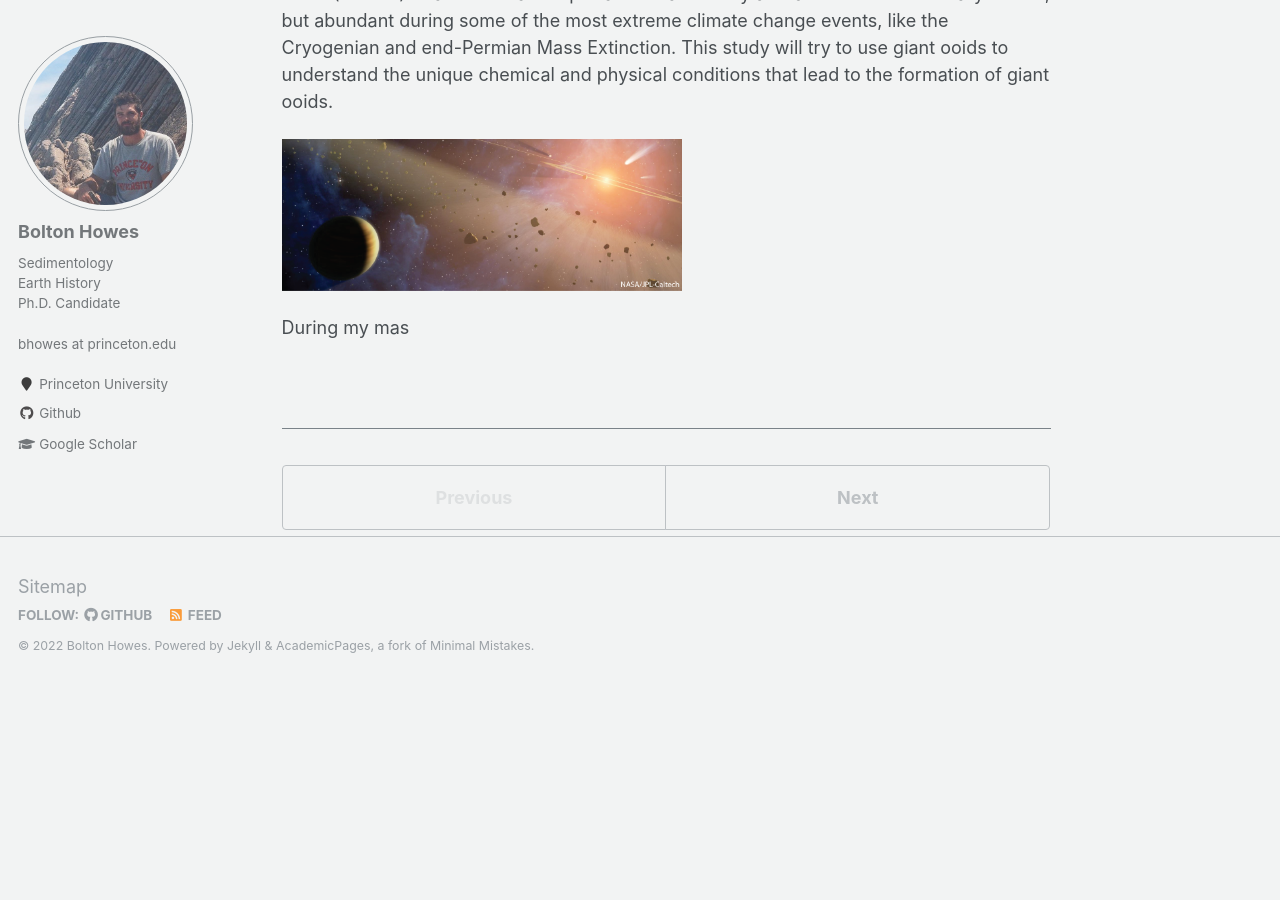
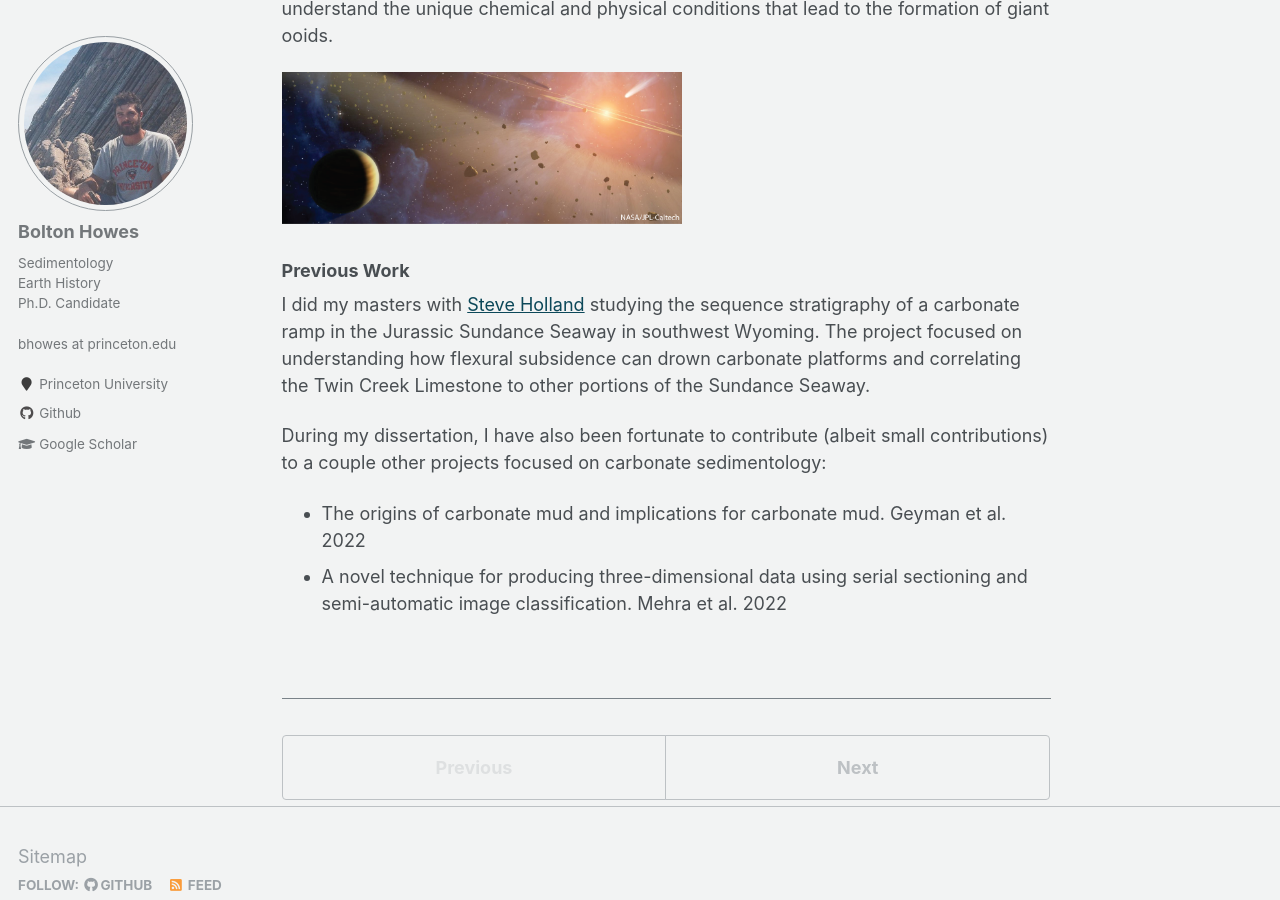
Before and after one commit to boltonhowes22/boltonhowes22.github.io, a Jekyll site: the page built from _research/res-1-carbonate-sedimentology.md, in a window 1280 px wide and 900 px high, scrolled down 820 px. Built offline with Jekyll 4.4.1, drawn with Linux system fonts in a browser that asks for light colours; before the commit the page ends 1512 px from its top, so only the background shows below that.

Commit message:
Update res-1-carbonate-sedimentology.md
added additional work on sedimentology -- mud paper and ashay's paper

```diff
--- a/_research/res-1-carbonate-sedimentology.md
+++ b/_research/res-1-carbonate-sedimentology.md
@@ -17,5 +17,10 @@
 
 <img src='/images/meteoritics/solsys.png' width='400'>
 
+### Previous Work
+I did my masters with [Steve Holland](http://strata.uga.edu/) studying the sequence stratigraphy of a carbonate ramp in the Jurassic Sundance Seaway in southwest Wyoming. The project focused on understanding how flexural subsidence can drown carbonate platforms and correlating the Twin Creek Limestone to other portions of the Sundance Seaway.
 
-During my mas
+During my dissertation, I have also been fortunate to contribute (albeit small contributions) to a couple other projects focused on carbonate sedimentology:
+
+- The origins of carbonate mud and implications for carbonate mud. Geyman et al. 2022
+- A novel technique for producing three-dimensional data using serial sectioning and semi-automatic image classification. Mehra et al. 2022
```
Also changed, not shown: other parts of _research/res-1-carbonate-sedimentology.md (+1 -1 lines).
